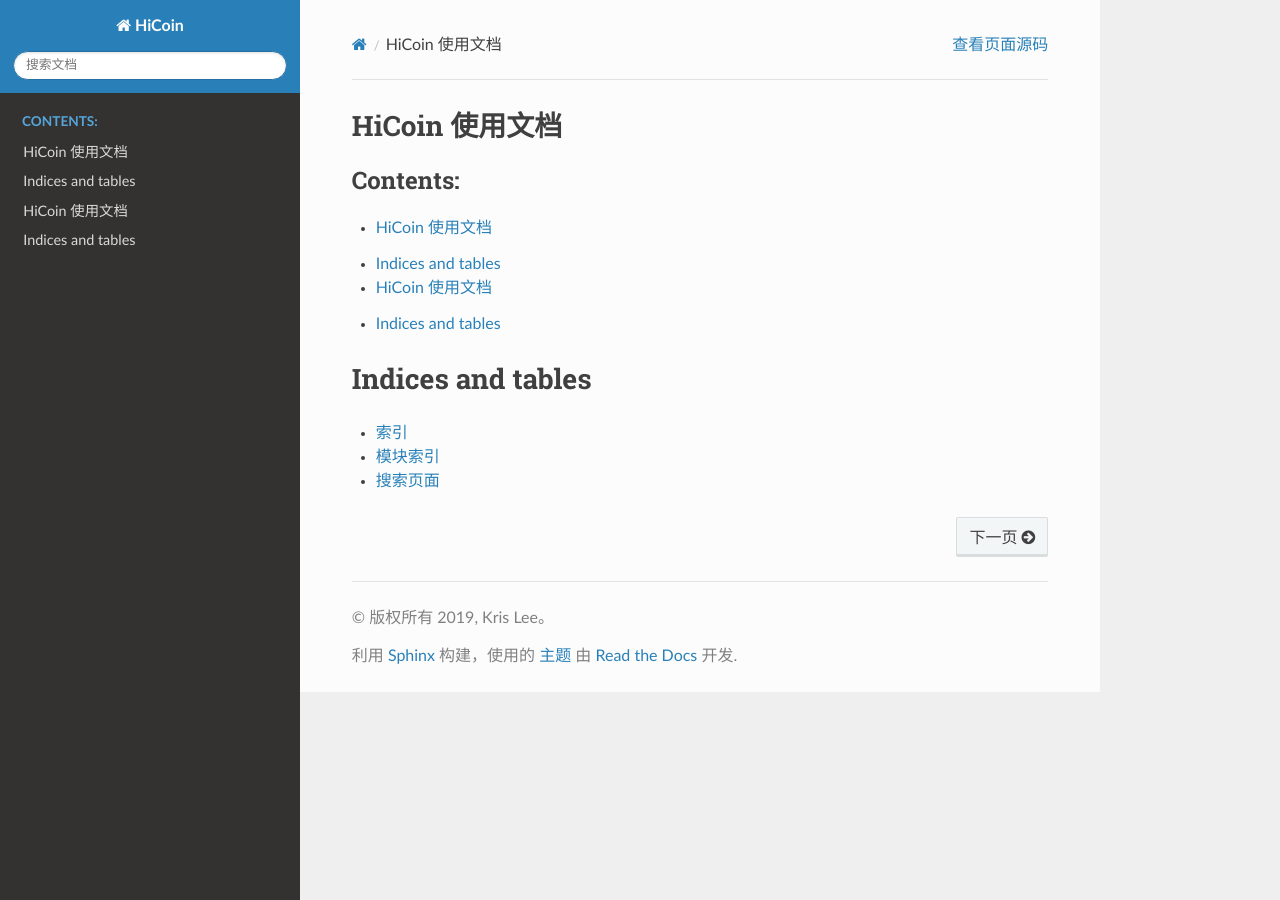
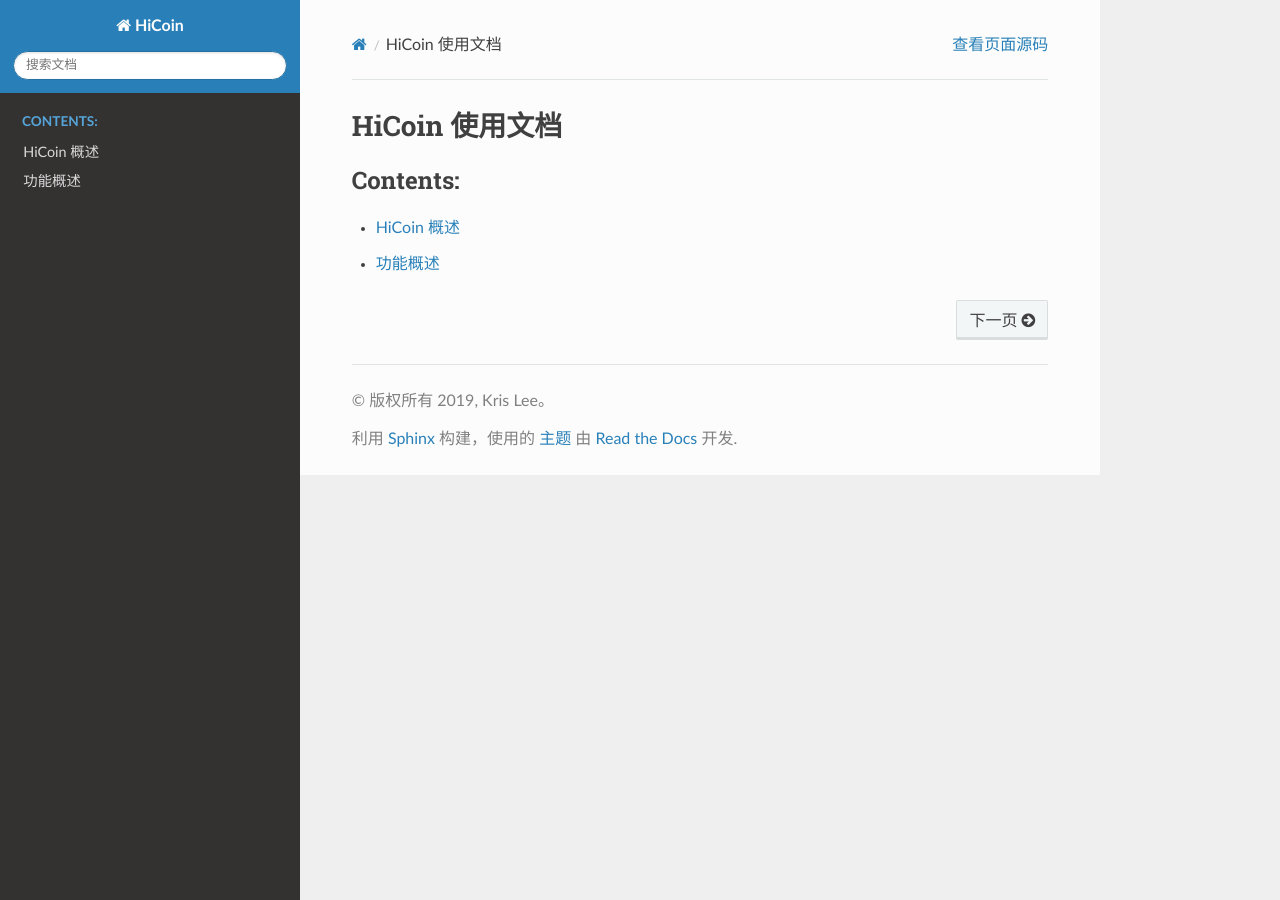
Before and after one commit to HiCoinCom/hicoindocs, a Sphinx documentation site: the page built from source/index.rst, in a window 1280 px wide. Built offline with Sphinx 7.4.7 and the Read the Docs theme 2.0.0, drawn with Linux system fonts in a browser that asks for light colours.

Commit message:
add pages

```diff
--- a/source/Functions/index.rst
+++ b/source/Functions/index.rst
@@ -3,18 +3,9 @@
    You can adapt this file completely to your liking, but it should at least
    contain the root `toctree` directive.
 
-HiCoin 使用文档
-==================================
+功能概述
+=======
 
 .. toctree::
    :maxdepth: 2
    :caption: Contents:
-
-
-
-Indices and tables
-==================
-
-* :ref:`genindex`
-* :ref:`modindex`
-* :ref:`search`
--- a/source/Introduction/index.rst
+++ b/source/Introduction/index.rst
@@ -3,18 +3,9 @@
    You can adapt this file completely to your liking, but it should at least
    contain the root `toctree` directive.
 
-HiCoin 使用文档
-==================================
+HiCoin 概述
+==============
 
 .. toctree::
    :maxdepth: 2
    :caption: Contents:
-
-
-
-Indices and tables
-==================
-
-* :ref:`genindex`
-* :ref:`modindex`
-* :ref:`search`
--- a/source/index.rst
+++ b/source/index.rst
@@ -12,10 +12,3 @@
 
    Introduction/index
    Functions/index
-
-Indices and tables
-==================
-
-* :ref:`genindex`
-* :ref:`modindex`
-* :ref:`search`
```
